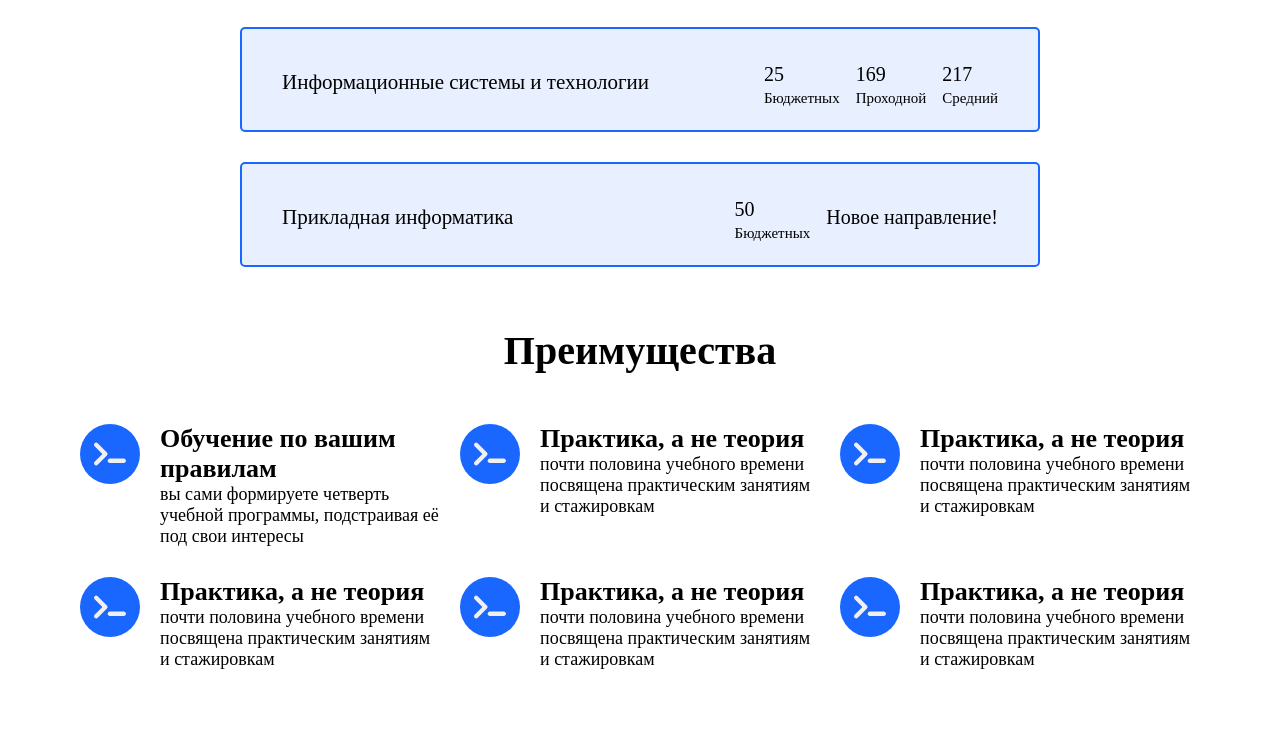
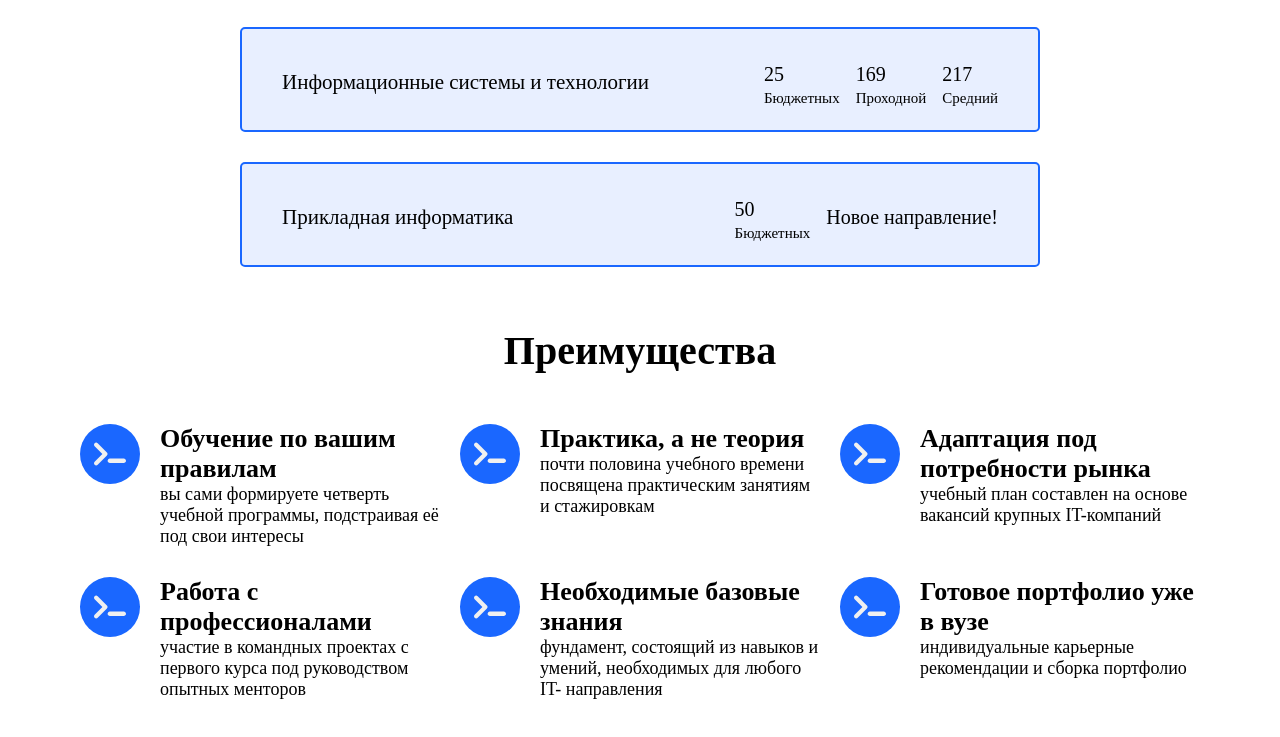
Before and after one commit to PaceGG/ICST-Landing, a plain HTML site: page index.html in a window 1280 px wide. Shown: the part 1173-1910 px from the top of the page. Drawn offline with Linux system fonts and the light colour scheme.

Commit message:
advantages text add

```diff
--- a/index.html
+++ b/index.html
@@ -194,10 +194,11 @@
               <img src="img/terminal.svg" alt="" />
             </div>
             <div class="advantages__text">
-              <h3 class="advantages__text__title">Практика, а не теория</h3>
+              <h3 class="advantages__text__title">
+                Адаптация под потребности рынка
+              </h3>
               <p class="advantages__text__p">
-                почти половина учебного времени посвящена практическим занятиям
-                и стажировкам
+                учебный план составлен на основе вакансий крупных IT-компаний
               </p>
             </div>
           </div>
@@ -206,10 +207,10 @@
               <img src="img/terminal.svg" alt="" />
             </div>
             <div class="advantages__text">
-              <h3 class="advantages__text__title">Практика, а не теория</h3>
+              <h3 class="advantages__text__title">Работа с профессионалами</h3>
               <p class="advantages__text__p">
-                почти половина учебного времени посвящена практическим занятиям
-                и стажировкам
+                участие в командных проектах с первого курса под руководством
+                опытных менторов
               </p>
             </div>
           </div>
@@ -218,10 +219,12 @@
               <img src="img/terminal.svg" alt="" />
             </div>
             <div class="advantages__text">
-              <h3 class="advantages__text__title">Практика, а не теория</h3>
+              <h3 class="advantages__text__title">
+                Необходимые базовые знания
+              </h3>
               <p class="advantages__text__p">
-                почти половина учебного времени посвящена практическим занятиям
-                и стажировкам
+                фундамент, состоящий из навыков и умений, необходимых для любого
+                IT- направления
               </p>
             </div>
           </div>
@@ -230,10 +233,11 @@
               <img src="img/terminal.svg" alt="" />
             </div>
             <div class="advantages__text">
-              <h3 class="advantages__text__title">Практика, а не теория</h3>
+              <h3 class="advantages__text__title">
+                Готовое портфолио уже в вузе
+              </h3>
               <p class="advantages__text__p">
-                почти половина учебного времени посвящена практическим занятиям
-                и стажировкам
+                индивидуальные карьерные рекомендации и сборка портфолио
               </p>
             </div>
           </div>
```
